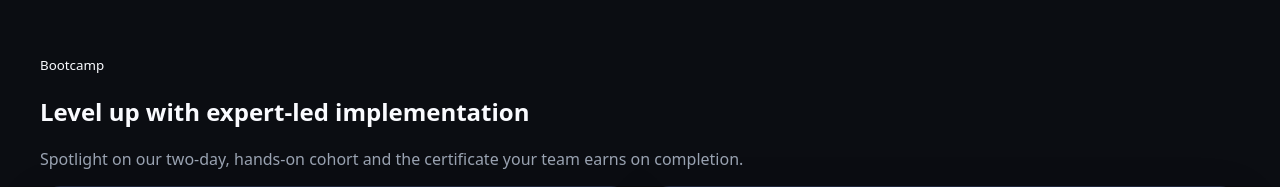
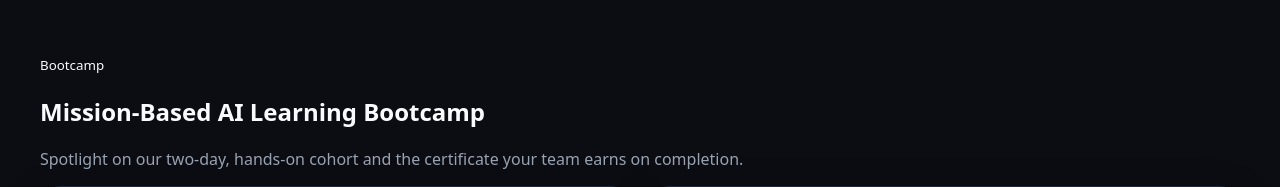
Before and after one commit to AIforimpact22/mainaiforimpact, a Flask app: page / in a window 1280 px wide. Shown: the part 671-858 px from the top of the page. Run offline with Flask 3, Linux system fonts and the light colour scheme; parts of the project's set-up code (start-up, migrations or seed data) failed here and were passed over; some libraries are stand-ins or nearby versions.

Commit message:
Update bootcamp headline

```diff
--- a/templates/index.html
+++ b/templates/index.html
@@ -209,7 +209,7 @@
 <section id="bootcamp-highlight" class="section-card" aria-labelledby="bootcamp-highlight-title">
   <div class="banner">
     <small>Bootcamp</small>
-    <h1 id="bootcamp-highlight-title">Level up with expert-led implementation</h1>
+    <h1 id="bootcamp-highlight-title">Mission-Based AI Learning Bootcamp</h1>
     <p class="muted">Spotlight on our two-day, hands-on cohort and the certificate your team earns on completion.</p>
   </div>
   <div class="body">
```
